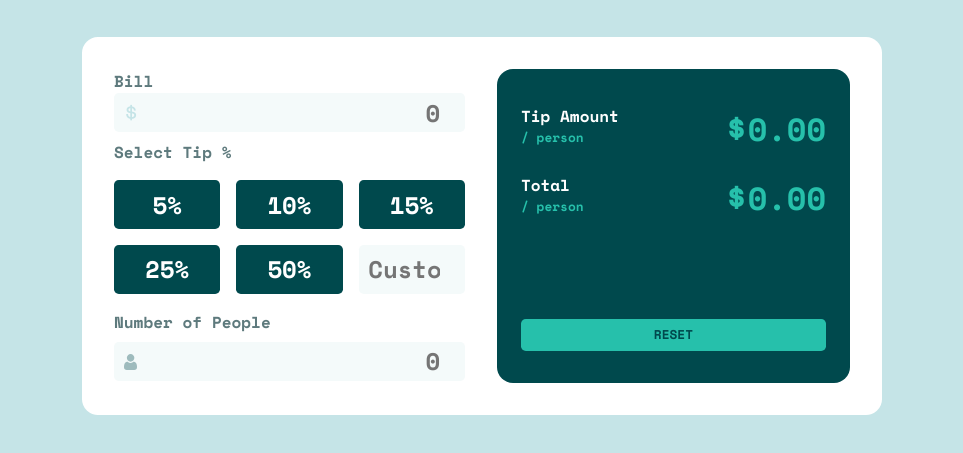
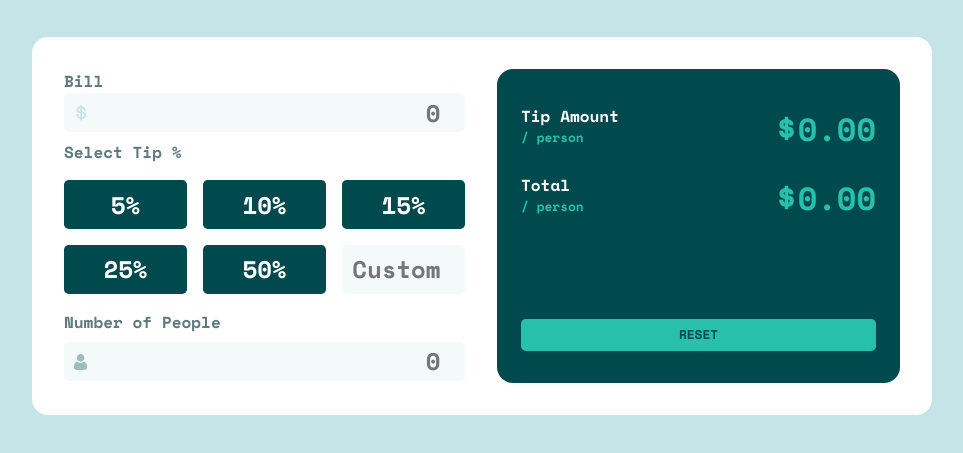
Before and after one commit to bward67/tip-calculator-app-main, a plain HTML site: page index.html in a window 1280 px wide. Shown: the part 97-550 px from the top of the page, without its empty margins (158-1121 px from the left). Drawn offline with nearby package versions, Linux system fonts and the light colour scheme.

Commit message:
width adjustment

```diff
--- a/style.css
+++ b/style.css
@@ -199,7 +199,7 @@ small {
 @media (min-width: 568px) {
   .main-container {
     flex-direction: row;
-    width: 800px; /*why does max-width not work here?*/
+    width: 900px; /*why does max-width not work here?*/
   }
   .container-left {
     flex-basis: 50%;
```
